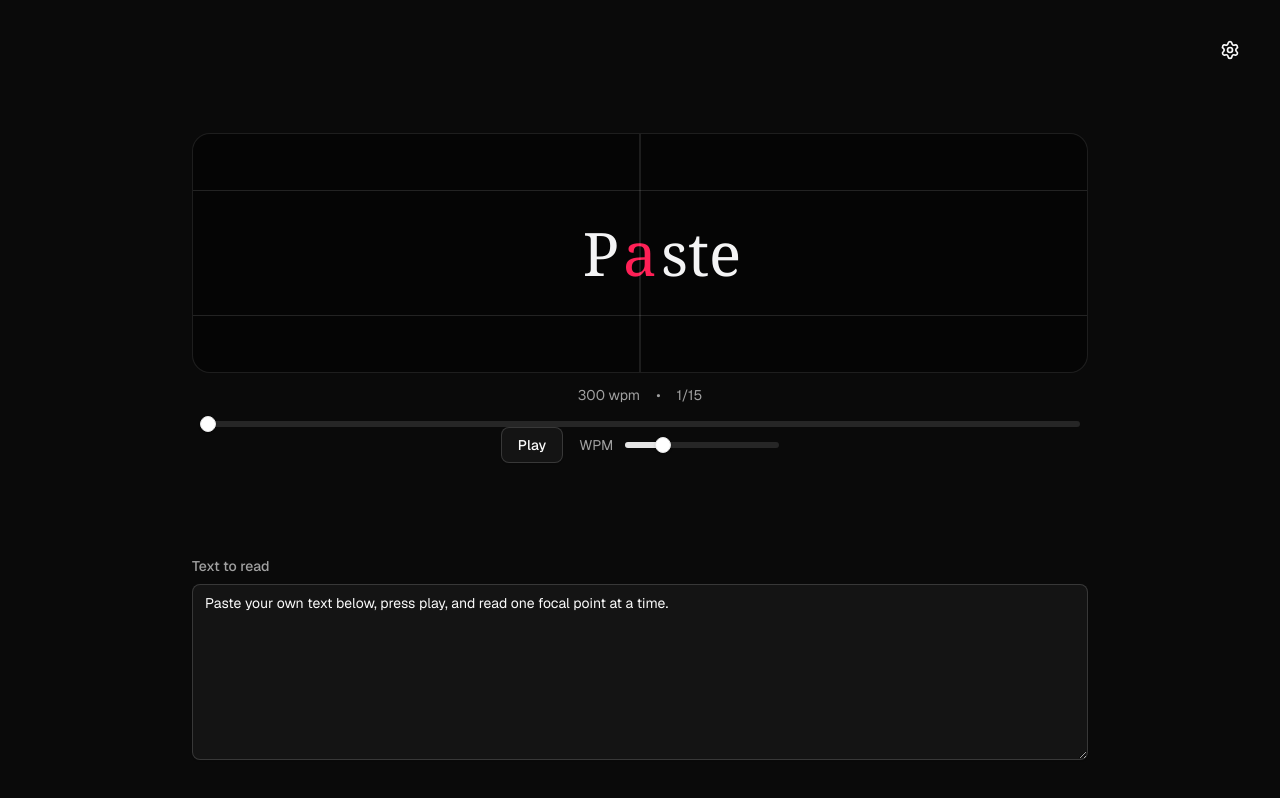
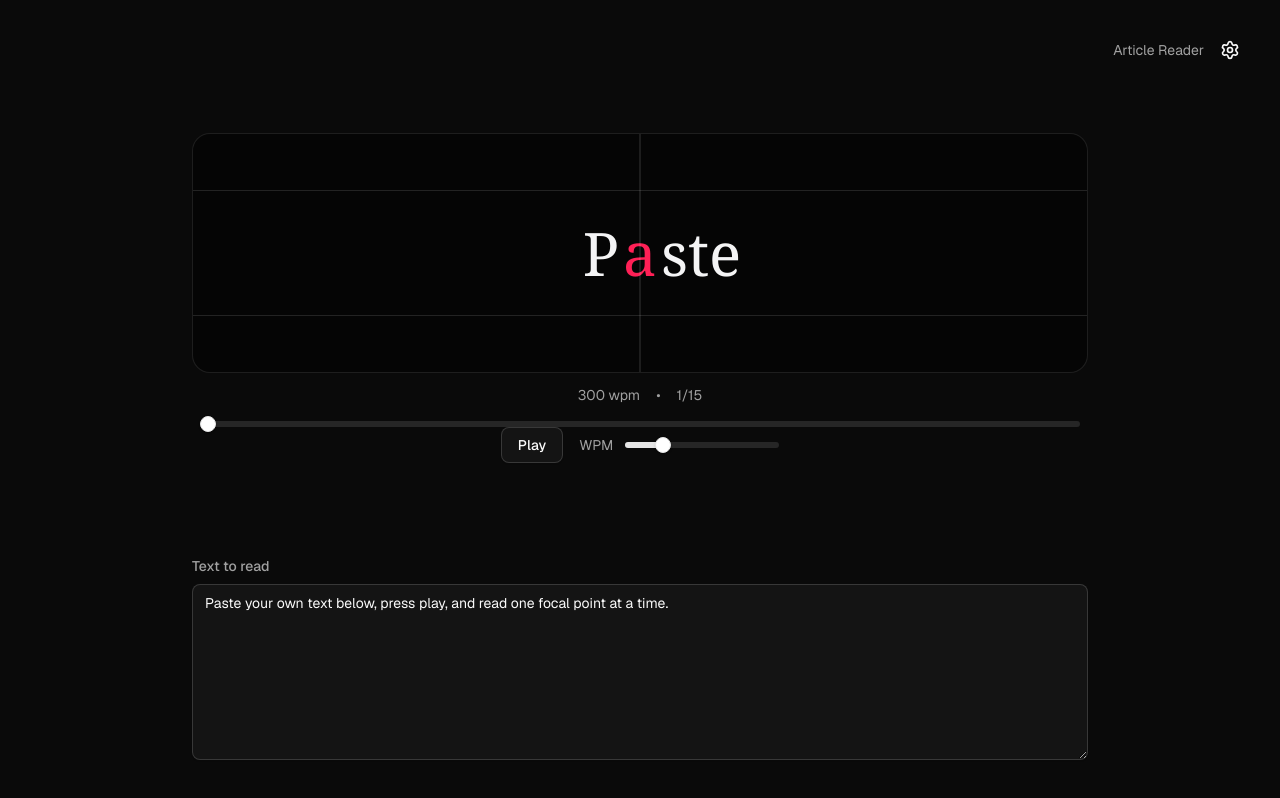
Before and after one commit to SpyC0der77/speedreader, a Next.js app: page / in a window 1280 px wide. Built offline with nearby package versions, Linux system fonts and the light colour scheme.

Commit message:
Integrate Article Reader link into SpeedReader component and adjust settings dialog layout for improved accessibility

```diff
--- a/components/speed-reader.tsx
+++ b/components/speed-reader.tsx
@@ -1,6 +1,7 @@
 "use client";
 
 import { Settings } from "lucide-react";
+import Link from "next/link";
 import React, { useEffect, useMemo, useRef, useState } from "react";
 import { Dialog } from "radix-ui";
 import { Button } from "@/components/ui/button";
@@ -287,16 +288,25 @@ export function SpeedReader(props: SpeedReaderProps): React.ReactElement {
 
   return (
     <main className="relative mx-auto flex min-h-screen w-full max-w-5xl flex-col items-center px-4 py-10 sm:px-8">
+      <div
+        className={cn(
+          "fixed right-4 top-4 z-50 flex items-center gap-2 transition-opacity duration-300 sm:right-8 sm:top-8",
+          isPlaying ? "opacity-40" : "opacity-100",
+        )}
+      >
+        <Link
+          href="/reader"
+          className="text-sm text-muted-foreground underline-offset-4 hover:text-foreground hover:underline"
+        >
+          Article Reader
+        </Link>
         <Dialog.Root open={isSettingsOpen} onOpenChange={setIsSettingsOpen}>
           <Dialog.Trigger asChild>
             <Button
               variant="ghost"
               size="icon"
               aria-label="Open settings"
-            className={cn(
-              "fixed right-4 top-4 z-50 size-9 transition-opacity duration-300 sm:right-8 sm:top-8",
-              isPlaying ? "opacity-40" : "opacity-100",
-            )}
+              className="size-9"
             >
               <Settings className="size-5" />
             </Button>
@@ -371,6 +381,7 @@ export function SpeedReader(props: SpeedReaderProps): React.ReactElement {
           </Dialog.Content>
         </Dialog.Portal>
         </Dialog.Root>
+      </div>
       <div className="min-h-0 flex-1 shrink-0" aria-hidden />
       {content}
       <div className="min-h-0 flex-1 shrink-0" aria-hidden />
```
Lines whose indentation alone changed are shown as unchanged.
